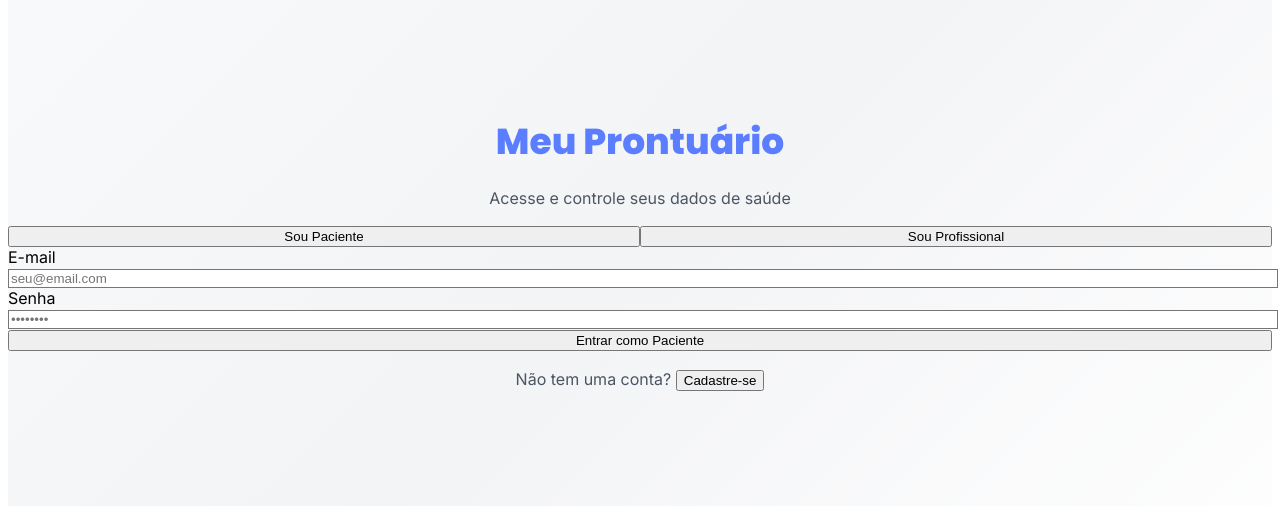
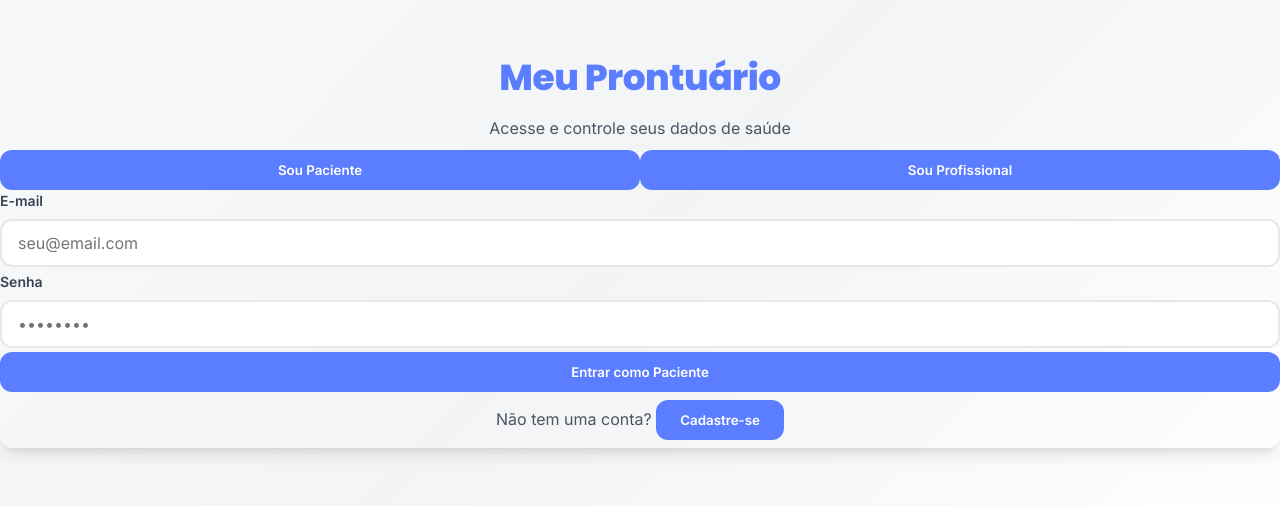
Before and after one commit to iug77/tcc-prontuario-pessoal, a React app in the folder frontend/: page / in a window 1280 px wide. Shown: the part 156-662 px from the top of the page. Built offline with nearby package versions, Linux system fonts and the light colour scheme; no server answers; the HTML template or start-up script is replaced by a standard one.

Commit message:
style: enhance CSS with better base styling, forms, and component design

```diff
--- a/frontend/src/index.css
+++ b/frontend/src/index.css
@@ -4,58 +4,271 @@
 @tailwind components;
 @tailwind utilities;
 
-/* ==================== CUSTOM STYLES ==================== */
+/* ==================== BASE STYLES ==================== */
+
+:root {
+  --primary: #5b7dff;
+  --primary-dark: #3d4fc7;
+  --accent: #22c55e;
+  --dark: #111827;
+  --light: #f9fafb;
+}
+
+* {
+  box-sizing: border-box;
+}
 
 html {
   scroll-behavior: smooth;
 }
 
 body {
-  font-family: 'Inter', 'Segoe UI', 'Roboto', sans-serif;
+  margin: 0;
+  padding: 0;
+  font-family: 'Inter', -apple-system, BlinkMacSystemFont, 'Segoe UI', Roboto, sans-serif;
+  font-size: 1rem;
+  line-height: 1.5;
+  color: #1f2937;
+  background: linear-gradient(135deg, #f9fafb 0%, #f3f4f6 50%, #ffffff 100%);
+  min-height: 100vh;
   font-feature-settings: "rounding" 1;
   -webkit-font-smoothing: antialiased;
+  -moz-osx-font-smoothing: grayscale;
 }
 
-h1, h2, h3, h4, h5, h6 {
-  font-family: 'Poppins', 'Inter', sans-serif;
-  font-weight: 700;
-}
+/* ==================== TYPOGRAPHY ==================== */
 
 h1 {
+  margin: 0.5em 0;
+  font-family: 'Poppins', sans-serif;
   font-size: 2.25rem;
   font-weight: 800;
   color: #5b7dff;
   line-height: 2.5rem;
+  letter-spacing: -0.5px;
 }
 
 h2 {
+  margin: 0.75em 0 0.5em;
+  font-family: 'Poppins', sans-serif;
   font-size: 1.875rem;
+  font-weight: 700;
+  color: #111827;
   line-height: 2.25rem;
-  color: #111827;
 }
 
 h3 {
+  margin: 0.75em 0 0.5em;
+  font-family: 'Poppins', sans-serif;
   font-size: 1.5rem;
+  font-weight: 700;
+  color: #111827;
   line-height: 2rem;
-  color: #111827;
 }
 
 h4 {
+  margin: 0.75em 0 0.5em;
+  font-family: 'Poppins', sans-serif;
   font-size: 1.25rem;
+  font-weight: 600;
+  color: #1f2937;
   line-height: 1.75rem;
-  color: #111827;
 }
 
 h5 {
+  margin: 0.75em 0 0.5em;
+  font-family: 'Poppins', sans-serif;
   font-size: 1.125rem;
-  line-height: 1.75rem;
-  color: #111827;
+  font-weight: 600;
+  color: #1f2937;
+}
+
+h6 {
+  margin: 0.75em 0 0.5em;
+  font-family: 'Poppins', sans-serif;
+  font-size: 1rem;
+  font-weight: 600;
+  color: #374151;
 }
 
 p {
+  margin: 0.5em 0;
+  color: #4b5563;
+  line-height: 1.6;
+}
+
+a {
+  color: #5b7dff;
+  text-decoration: none;
+  transition: color 200ms ease;
+}
+
+a:hover {
+  color: #3d4fc7;
+  text-decoration: underline;
+}
+
+/* ==================== FORM ELEMENTS ==================== */
+
+input, textarea, select {
+  font-family: inherit;
   font-size: 1rem;
-  line-height: 1.5rem;
+}
+
+input[type="text"],
+input[type="email"],
+input[type="password"],
+input[type="number"],
+input[type="date"],
+textarea,
+select {
+  display: block;
+  width: 100%;
+  padding: 0.75rem 1rem;
+  margin: 0.25rem 0;
+  border: 2px solid #e5e7eb;
+  border-radius: 0.75rem;
+  background-color: white;
+  color: #1f2937;
+  transition: all 200ms ease;
+}
+
+input[type="text"]:focus,
+input[type="email"]:focus,
+input[type="password"]:focus,
+input[type="number"]:focus,
+input[type="date"]:focus,
+textarea:focus,
+select:focus {
+  outline: none;
+  border-color: #5b7dff;
+  box-shadow: 0 0 0 3px rgba(91, 125, 255, 0.1);
+}
+
+input[type="checkbox"],
+input[type="radio"] {
+  cursor: pointer;
+  accent-color: #5b7dff;
+}
+
+label {
+  display: inline-block;
+  margin-bottom: 0.5rem;
+  font-weight: 600;
+  color: #374151;
+  font-size: 0.875rem;
+}
+
+/* ==================== BUTTONS ==================== */
+
+button,
+input[type="button"],
+input[type="submit"] {
+  font-family: inherit;
+  font-weight: 600;
+  cursor: pointer;
+  border: none;
+  border-radius: 0.75rem;
+  transition: all 200ms ease;
+  padding: 0.75rem 1.5rem;
+}
+
+button {
+  background-color: #5b7dff;
+  color: white;
+}
+
+button:hover {
+  background-color: #3d4fc7;
+  transform: translateY(-2px);
+  box-shadow: 0 10px 15px -3px rgba(91, 125, 255, 0.3);
+}
+
+button:active {
+  transform: translateY(0);
+}
+
+button:disabled {
+  opacity: 0.5;
+  cursor: not-allowed;
+  transform: none;
+}
+
+/* ==================== CARDS & CONTAINERS ==================== */
+
+.card,
+.container {
+  background-color: white;
+  border-radius: 1rem;
+  box-shadow: 0 1px 3px rgba(0, 0, 0, 0.1);
+  border: 1px solid #e5e7eb;
+}
+
+.card {
+  padding: 1.5rem;
+}
+
+.card:hover {
+  box-shadow: 0 4px 12px rgba(0, 0, 0, 0.08);
+  transition: box-shadow 200ms ease;
+}
+
+/* ==================== TABLES ==================== */
+
+table {
+  width: 100%;
+  border-collapse: collapse;
+  margin: 1rem 0;
+}
+
+thead {
+  background-color: #f9fafb;
+  border-bottom: 2px solid #e5e7eb;
+}
+
+th {
+  padding: 1rem;
+  text-align: left;
+  font-weight: 600;
+  color: #374151;
+  font-size: 0.875rem;
+  text-transform: uppercase;
+  letter-spacing: 0.5px;
+}
+
+td {
+  padding: 0.75rem 1rem;
+  border-bottom: 1px solid #f3f4f6;
   color: #4b5563;
+}
+
+tbody tr:hover {
+  background-color: #f9fafb;
+  transition: background-color 150ms ease;
+}
+
+/* ==================== UTILITIES & HELPERS ==================== */
+
+.container-main {
+  max-width: 80rem;
+  margin: 0 auto;
+  padding: 1.5rem;
+}
+
+.shadow-md {
+  box-shadow: 0 4px 6px -1px rgba(0, 0, 0, 0.1), 0 2px 4px -2px rgba(0, 0, 0, 0.1);
+}
+
+.shadow-lg {
+  box-shadow: 0 10px 15px -3px rgba(0, 0, 0, 0.1), 0 4px 6px -4px rgba(0, 0, 0, 0.1);
+}
+
+.rounded-xl {
+  border-radius: 0.75rem;
+}
+
+.transparent {
+  background-color: transparent;
 }
 
 /* ==================== ANIMATIONS ==================== */
@@ -80,30 +293,77 @@ p {
   }
 }
 
+@keyframes pulse {
+  0%, 100% {
+    opacity: 1;
+  }
+  50% {
+    opacity: 0.5;
+  }
+}
+
 .animate-slideIn {
-  animation: slideIn 0.3s ease-out;
+  animation: slideIn 0.3s cubic-bezier(0.4, 0, 0.2, 1);
 }
 
 .animate-fadeIn {
-  animation: fadeIn 0.3s ease-out;
+  animation: fadeIn 0.3s cubic-bezier(0.4, 0, 0.2, 1);
 }
 
-/* ==================== SCROLLBAR ==================== */
+.animate-pulse {
+  animation: pulse 2s cubic-bezier(0.4, 0, 0.6, 1) infinite;
+}
+
+/* ==================== SCROLLBAR STYLING ==================== */
 
 ::-webkit-scrollbar {
-  width: 8px;
-  height: 8px;
+  width: 10px;
+  height: 10px;
 }
 
 ::-webkit-scrollbar-track {
   background-color: #f3f4f6;
+  border-radius: 10px;
 }
 
 ::-webkit-scrollbar-thumb {
   background-color: #d1d5db;
-  border-radius: 4px;
+  border-radius: 10px;
+  border: 2px solid #f3f4f6;
 }
 
 ::-webkit-scrollbar-thumb:hover {
   background-color: #9ca3af;
 }
+
+/* ==================== RESPONSIVE ==================== */
+
+@media (max-width: 640px) {
+  body {
+    font-size: 0.95rem;
+  }
+
+  h1 {
+    font-size: 1.875rem;
+  }
+
+  h2 {
+    font-size: 1.5rem;
+  }
+
+  h3 {
+    font-size: 1.25rem;
+  }
+
+  .container-main {
+    padding: 1rem;
+  }
+
+  table {
+    font-size: 0.875rem;
+  }
+
+  th, td {
+    padding: 0.5rem;
+  }
+}
```
